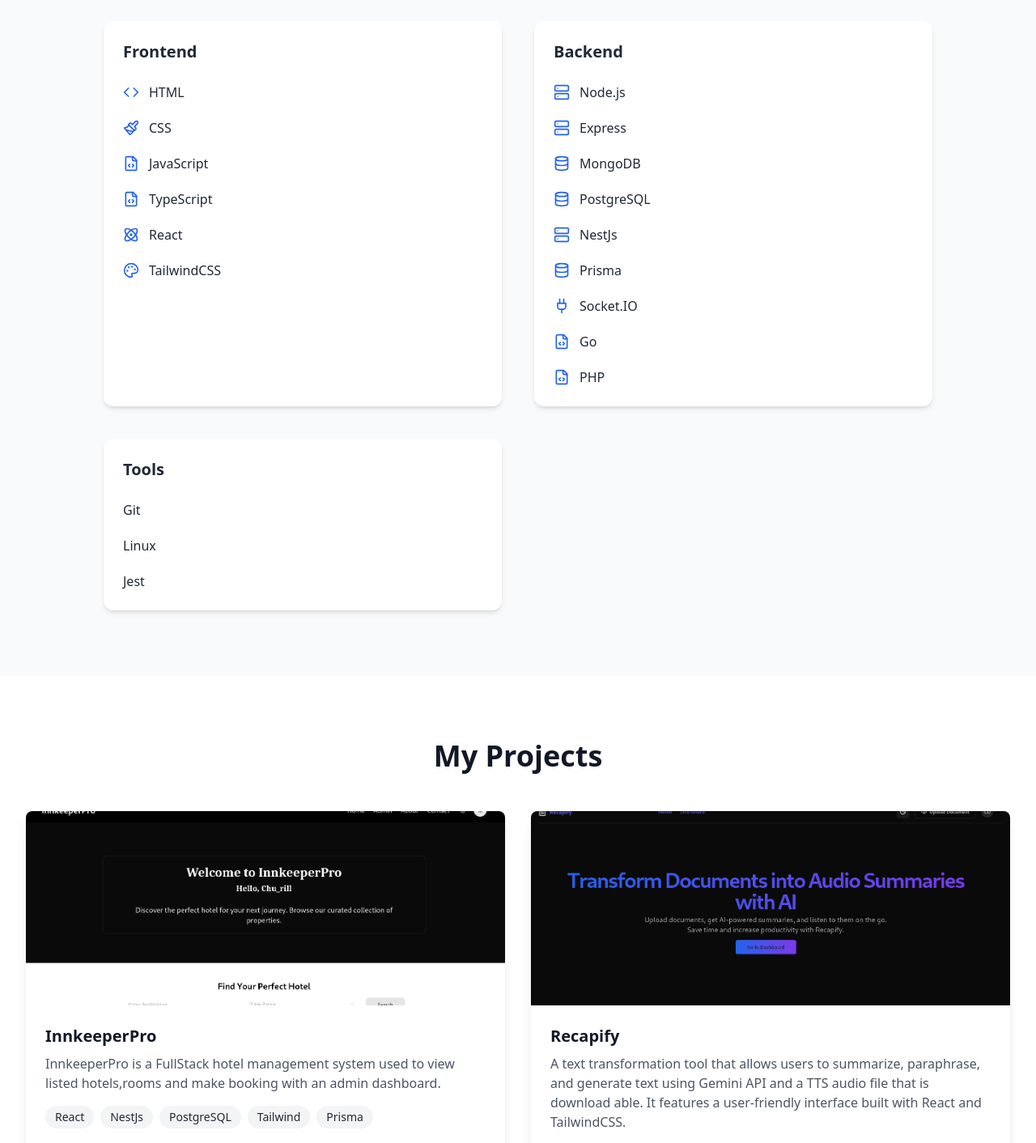
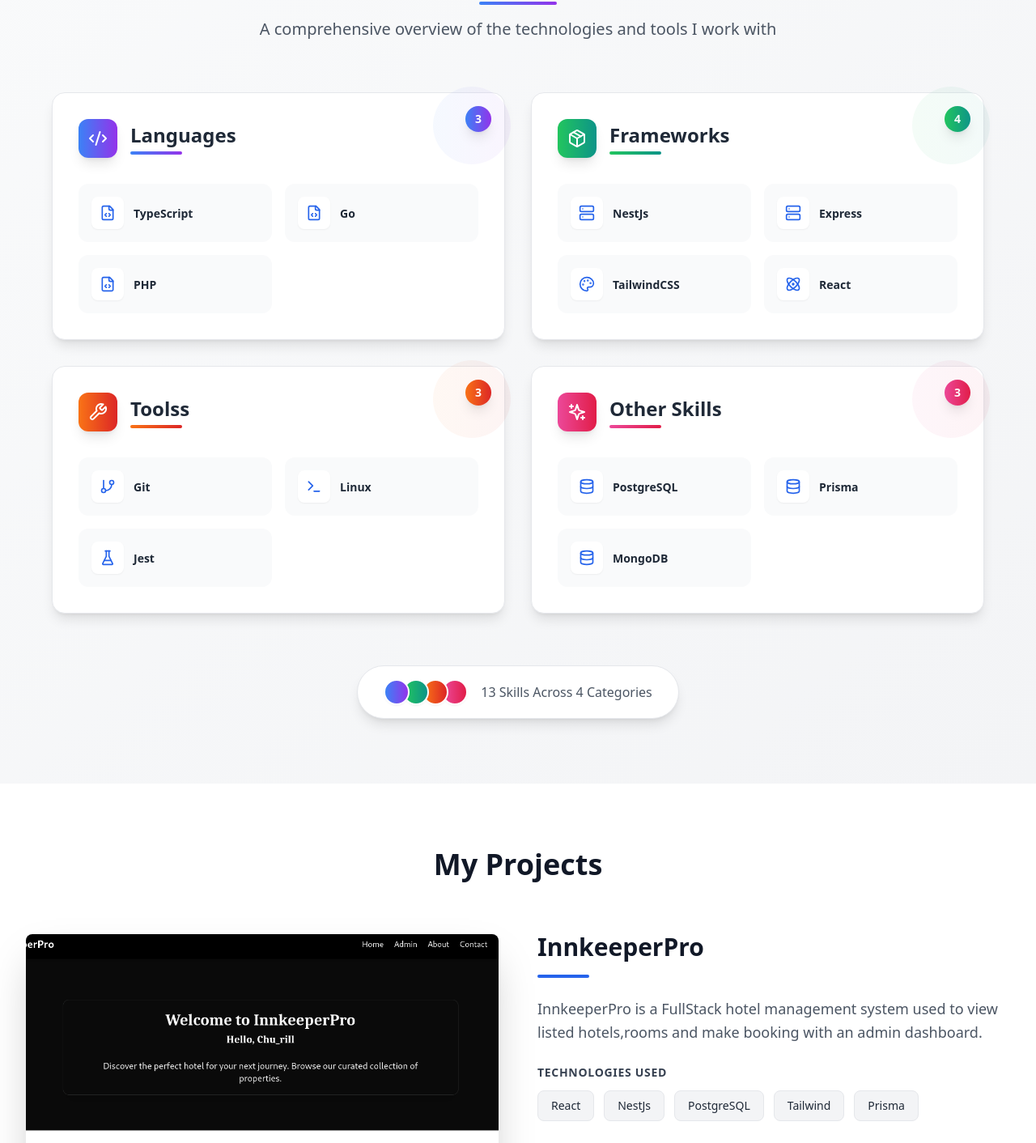
Before and after one commit to Chu-rill/portfolio-v1, a React (Vite) app: page / in a window 1280 px wide. Shown: the part 1980-3392 px from the top of the page at 81% size. Built offline with nearby package versions, Linux system fonts and the light colour scheme.

Commit message:
refactor: update personal information and enhance skills categorization

```diff
--- a/src/App.tsx
+++ b/src/App.tsx
@@ -40,7 +40,7 @@ function App() {
     // Constants for consistent values
     const SITE_DOMAIN = "https://churchill-daniel.vercel.app/";
     const PORTFOLIO_IMAGE = `${SITE_DOMAIN}/profile2.jpeg`;
-    const NAME = "Churchill Daniel";
+    const NAME = "Churchill Daniel Rimamskep";
     const DESCRIPTION =
       "Software developer specializing in React, NestJS, Express and modern TypeScript applications with a focus on performance and user experience.";
 
@@ -65,7 +65,7 @@ function App() {
     }
     metaKeywords.setAttribute(
       "content",
-      "Software developer, web developer, React developer, NestJS, ExpressJS, PostgreSQL, Prisma, TypeScript, Churchill, Daniel"
+      "Software developer, web developer, React developer, NestJS, ExpressJS, PostgreSQL, Prisma, TypeScript, Churchill, Daniel,Rimamskep, portfolio, personal website, frontend developer, backend developer, fullstack developer"
     );
 
     // Add social tags
--- a/src/components/Projects.tsx
+++ b/src/components/Projects.tsx
@@ -1,53 +1,100 @@
-import React from 'react';
-import { projects } from '../data';
-import { ExternalLink, Github } from 'lucide-react';
+import React from "react";
+import { projects } from "../data";
+import { ExternalLink, Github } from "lucide-react";
 
 const Projects: React.FC = () => {
   return (
     <section id="projects" className="py-20">
       <div className="container mx-auto px-4 sm:px-6 lg:px-8">
-        <h2 className="text-3xl sm:text-4xl font-bold text-center text-gray-900 dark:text-white mb-12">
+        <h2 className="text-3xl sm:text-4xl font-bold text-center text-gray-900 dark:text-white mb-16">
           My Projects
         </h2>
-        <div className="grid grid-cols-1 md:grid-cols-2 gap-8">
-          {projects.map((project) => (
+        <div className="space-y-20">
+          {projects.map((project, index) => (
             <div
               key={project.id}
-              className="bg-white dark:bg-gray-800 rounded-lg shadow-lg overflow-hidden transition-transform duration-300 hover:-translate-y-2"
+              className={`flex flex-col lg:flex-row items-center gap-12 ${
+                index % 2 === 1 ? "lg:flex-row-reverse" : ""
+              }`}
             >
-              <div className="h-60 overflow-hidden">
-                <img
-                  src={project.image}
-                  alt={project.title}
-                  className="w-full h-full object-cover transition-transform duration-500 hover:scale-105"
-                />
+              {/* Project Image */}
+              <div className="w-full lg:w-1/2">
+                <div className="relative group">
+                  <div className="h-80 overflow-hidden rounded-lg shadow-2xl">
+                    <img
+                      src={project.image}
+                      alt={project.title}
+                      className="w-full h-full object-cover transition-transform duration-500 group-hover:scale-105"
+                    />
+                  </div>
+                  {/* Overlay on hover */}
+                  <div className="absolute inset-0 bg-gradient-to-t from-black/50 to-transparent opacity-0 group-hover:opacity-100 transition-opacity duration-300 rounded-lg flex items-end justify-center pb-6">
+                    <div className="flex space-x-4">
+                      {project.demoLink && (
+                        <a
+                          href={project.demoLink}
+                          target="_blank"
+                          rel="noopener noreferrer"
+                          className="flex items-center bg-blue-600 hover:bg-blue-700 text-white px-4 py-2 rounded-lg transition-colors duration-300"
+                        >
+                          <ExternalLink size={18} className="mr-2" /> Live Demo
+                        </a>
+                      )}
+                      {project.codeLink && (
+                        <a
+                          href={project.codeLink}
+                          target="_blank"
+                          rel="noopener noreferrer"
+                          className="flex items-center bg-gray-800 hover:bg-gray-900 text-white px-4 py-2 rounded-lg transition-colors duration-300"
+                        >
+                          <Github size={18} className="mr-2" /> View Code
+                        </a>
+                      )}
+                    </div>
+                  </div>
+                </div>
               </div>
-              <div className="p-6">
-                <h3 className="text-xl font-bold text-gray-900 dark:text-white mb-2">
-                  {project.title}
-                </h3>
-                <p className="text-gray-600 dark:text-gray-400 mb-4">
+
+              {/* Project Details */}
+              <div className="w-full lg:w-1/2 space-y-6">
+                <div className="space-y-4">
+                  <h3 className="text-3xl font-bold text-gray-900 dark:text-white">
+                    {project.title}
+                  </h3>
+                  <div className="w-16 h-1 bg-blue-600 rounded"></div>
+                </div>
+
+                <p className="text-lg text-gray-600 dark:text-gray-400 leading-relaxed">
                   {project.description}
                 </p>
-                <div className="flex flex-wrap gap-2 mb-4">
-                  {project.tags.map((tag) => (
-                    <span
-                      key={tag}
-                      className="px-3 py-1 bg-gray-100 dark:bg-gray-700 text-gray-800 dark:text-gray-300 text-sm rounded-full"
-                    >
-                      {tag}
-                    </span>
-                  ))}
+
+                {/* Technologies Used */}
+                <div>
+                  <h4 className="text-sm font-semibold text-gray-700 dark:text-gray-300 mb-3 uppercase tracking-wider">
+                    Technologies Used
+                  </h4>
+                  <div className="flex flex-wrap gap-3">
+                    {project.tags.map((tag) => (
+                      <span
+                        key={tag}
+                        className="px-4 py-2 bg-gray-100 dark:bg-gray-700 text-gray-800 dark:text-gray-300 text-sm rounded-lg border border-gray-200 dark:border-gray-600 hover:bg-gray-200 dark:hover:bg-gray-600 transition-colors duration-300"
+                      >
+                        {tag}
+                      </span>
+                    ))}
+                  </div>
                 </div>
-                <div className="flex space-x-4">
+
+                {/* Action Buttons */}
+                <div className="flex space-x-4 pt-4">
                   {project.demoLink && (
                     <a
                       href={project.demoLink}
                       target="_blank"
                       rel="noopener noreferrer"
-                      className="flex items-center text-blue-600 dark:text-blue-400 hover:text-blue-800 dark:hover:text-blue-300 transition-colors duration-300"
+                      className="flex items-center bg-blue-600 hover:bg-blue-700 text-white px-6 py-3 rounded-lg transition-all duration-300 transform hover:scale-105 shadow-lg"
                     >
-                      <ExternalLink size={18} className="mr-1" /> Live Demo
+                      <ExternalLink size={20} className="mr-2" /> Live Demo
                     </a>
                   )}
                   {project.codeLink && (
@@ -55,9 +102,9 @@ const Projects: React.FC = () => {
                       href={project.codeLink}
                       target="_blank"
                       rel="noopener noreferrer"
-                      className="flex items-center text-gray-700 dark:text-gray-300 hover:text-gray-900 dark:hover:text-gray-100 transition-colors duration-300"
+                      className="flex items-center border-2 border-gray-700 dark:border-gray-300 text-gray-700 dark:text-gray-300 hover:bg-gray-700 hover:text-white dark:hover:bg-gray-300 dark:hover:text-gray-900 px-6 py-3 rounded-lg transition-all duration-300 transform hover:scale-105"
                     >
-                      <Github size={18} className="mr-1" /> View Code
+                      <Github size={20} className="mr-2" /> View Code
                     </a>
                   )}
                 </div>
--- a/src/components/Skills.tsx
+++ b/src/components/Skills.tsx
@@ -3,35 +3,81 @@ import { skills } from "../data";
 import * as LucideIcons from "lucide-react";
 
 const Skills: React.FC = () => {
-  const categories = ["frontend", "backend", "tools", "other"] as const;
+  const categories = ["language", "framework", "tools", "other"] as const;
+
+  const categoryIcons = {
+    language: "Code2",
+    framework: "Package",
+    tools: "Wrench",
+    other: "Sparkles",
+  } as const;
+
+  const categoryColors = {
+    language: "from-blue-500 to-purple-600",
+    framework: "from-green-500 to-teal-600",
+    tools: "from-orange-500 to-red-600",
+    other: "from-pink-500 to-rose-600",
+  } as const;
 
   return (
-    <section className="py-20 bg-gray-50 dark:bg-gray-800">
+    <section className="py-20 bg-gradient-to-br from-gray-50 to-gray-100 dark:from-gray-900 dark:to-gray-800">
       <div className="container mx-auto px-4 sm:px-6 lg:px-8">
-        <h2 className="text-3xl sm:text-4xl font-bold text-center text-gray-900 dark:text-white mb-12">
+        {/* Header Section */}
+        <div className="text-center mb-16">
+          <h2 className="text-4xl sm:text-5xl font-bold text-gray-900 dark:text-white mb-4">
             My Skills
           </h2>
+          <div className="w-24 h-1 bg-gradient-to-r from-blue-500 to-purple-600 mx-auto rounded-full mb-4"></div>
+          <p className="text-xl text-gray-600 dark:text-gray-400 max-w-2xl mx-auto">
+            A comprehensive overview of the technologies and tools I work with
+          </p>
+        </div>
 
-        <div className="max-w-5xl mx-auto">
-          <div className="grid grid-cols-1 md:grid-cols-2 gap-10">
+        <div className="max-w-6xl mx-auto">
+          <div className="grid grid-cols-1 md:grid-cols-2 gap-8">
             {categories.map((category) => {
               const categorySkills = skills.filter(
                 (skill) => skill.category === category
               );
               if (categorySkills.length === 0) return null;
 
+              const CategoryIcon =
+                categoryIcons[category] in LucideIcons
+                  ? (LucideIcons[
+                      categoryIcons[category] as keyof typeof LucideIcons
+                    ] as React.ComponentType<{
+                      size?: number;
+                      className?: string;
+                    }>)
+                  : null;
+
               return (
                 <div
                   key={category}
-                  className="bg-white dark:bg-gray-700 rounded-xl p-6 shadow-md"
+                  className="group relative bg-white dark:bg-gray-800 rounded-2xl p-8 shadow-lg hover:shadow-2xl transition-all duration-500 transform hover:-translate-y-2 border border-gray-200 dark:border-gray-700"
                 >
-                  <h3 className="text-xl font-semibold text-gray-800 dark:text-gray-200 mb-6 capitalize flex items-center">
-                    <span>{category}</span>
+                  {/* Category Header */}
+                  <div className="flex items-center mb-8">
+                    <div
+                      className={`w-12 h-12 rounded-xl bg-gradient-to-r ${categoryColors[category]} flex items-center justify-center mr-4 shadow-lg`}
+                    >
+                      {CategoryIcon && (
+                        <CategoryIcon size={24} className="text-white" />
+                      )}
+                    </div>
+                    <div>
+                      <h3 className="text-2xl font-bold text-gray-800 dark:text-gray-200 capitalize">
+                        {category === "other" ? "Other Skills" : `${category}s`}
                       </h3>
-                  <div className="space-y-5">
-                    {categorySkills.map((skill) => {
-                      // Fixed TypeScript error by checking if the icon exists in LucideIcons
-                      // and using type assertion to ensure it's a valid component
+                      <div
+                        className={`w-16 h-1 bg-gradient-to-r ${categoryColors[category]} rounded-full mt-1`}
+                      ></div>
+                    </div>
+                  </div>
+
+                  {/* Skills Grid */}
+                  <div className="grid grid-cols-1 sm:grid-cols-2 gap-4">
+                    {categorySkills.map((skill, index) => {
                       const IconComponent =
                         skill.icon in LucideIcons
                           ? (LucideIcons[
@@ -43,25 +89,78 @@ const Skills: React.FC = () => {
                           : null;
 
                       return (
-                        <div key={skill.id} className="group relative">
+                        <div
+                          key={skill.id}
+                          className="group/skill relative bg-gray-50 dark:bg-gray-700 rounded-xl p-4 hover:bg-gray-100 dark:hover:bg-gray-600 transition-all duration-300 cursor-pointer transform hover:scale-105"
+                          style={{
+                            animationDelay: `${index * 100}ms`,
+                          }}
+                        >
                           <div className="flex items-center">
-                            {IconComponent && (
+                            {IconComponent ? (
+                              <div className="w-10 h-10 rounded-lg bg-white dark:bg-gray-800 flex items-center justify-center mr-3 shadow-sm group-hover/skill:shadow-md transition-shadow duration-300">
                                 <IconComponent
                                   size={20}
-                                className="text-blue-600 dark:text-blue-400 mr-3 flex-shrink-0"
+                                  className="text-blue-600 dark:text-blue-400 group-hover/skill:scale-110 transition-transform duration-300"
                                 />
+                              </div>
+                            ) : (
+                              <div className="w-10 h-10 rounded-lg bg-white dark:bg-gray-800 flex items-center justify-center mr-3 shadow-sm group-hover/skill:shadow-md transition-shadow duration-300">
+                                <div className="w-4 h-4 bg-blue-600 dark:bg-blue-400 rounded-full"></div>
+                              </div>
                             )}
-                            <span className="text-gray-800 dark:text-gray-200 font-medium">
+                            <div className="flex-1">
+                              <span className="text-gray-800 dark:text-gray-200 font-semibold text-sm group-hover/skill:text-gray-900 dark:group-hover/skill:text-white transition-colors duration-300">
                                 {skill.name}
                               </span>
                             </div>
+                          </div>
+
+                          {/* Hover Effect Border */}
+                          <div
+                            className={`absolute inset-0 rounded-xl bg-gradient-to-r ${categoryColors[category]} opacity-0 group-hover/skill:opacity-10 transition-opacity duration-300`}
+                          ></div>
+                        </div>
+                      );
+                    })}
+                  </div>
+
+                  {/* Skill Count Badge */}
+                  <div className="absolute top-4 right-4">
+                    <div
+                      className={`w-8 h-8 rounded-full bg-gradient-to-r ${categoryColors[category]} flex items-center justify-center shadow-lg`}
+                    >
+                      <span className="text-white text-sm font-bold">
+                        {categorySkills.length}
+                      </span>
+                    </div>
+                  </div>
+
+                  {/* Background Decoration */}
+                  <div
+                    className={`absolute -top-2 -right-2 w-24 h-24 bg-gradient-to-r ${categoryColors[category]} rounded-full opacity-5 group-hover:opacity-10 transition-opacity duration-500`}
+                  ></div>
                 </div>
               );
             })}
           </div>
         </div>
-              );
-            })}
+
+        {/* Bottom Section */}
+        <div className="text-center mt-16">
+          <div className="inline-flex items-center bg-white dark:bg-gray-800 rounded-full px-8 py-4 shadow-lg border border-gray-200 dark:border-gray-700">
+            <div className="flex -space-x-2 mr-4">
+              {categories.slice(0, 4).map((category, index) => (
+                <div
+                  key={category}
+                  className={`w-8 h-8 rounded-full bg-gradient-to-r ${categoryColors[category]} border-2 border-white dark:border-gray-800 shadow-sm`}
+                  style={{ zIndex: 10 - index }}
+                ></div>
+              ))}
+            </div>
+            <span className="text-gray-600 dark:text-gray-400 font-medium">
+              {skills.length} Skills Across {categories.length} Categories
+            </span>
           </div>
         </div>
       </div>
--- a/src/data/index.ts
+++ b/src/data/index.ts
@@ -92,115 +92,83 @@ export const projects: Project[] = [
 ];
 
 export const skills: Skill[] = [
-  { id: 1, name: "HTML", icon: "Code", category: "frontend", proficiency: 95 },
   {
-    id: 2,
-    name: "CSS",
-    icon: "Paintbrush",
-    category: "frontend",
-    proficiency: 90,
+    id: 1,
+    name: "TypeScript",
+    icon: "FileCode",
+    category: "language",
+  },
+  {
+    id: 8,
+    name: "NestJs",
+    icon: "Server",
+    category: "framework",
   },
   {
     id: 3,
-    name: "JavaScript",
-    icon: "FileCode",
-    category: "frontend",
-    proficiency: 92,
+    name: "Express",
+    icon: "Server",
+    category: "framework",
+  },
+  {
+    id: 5,
+    name: "Git",
+    icon: "GitBranch", // Changed from "code" to proper Lucide icon
+    category: "tools",
+  },
+  {
+    id: 6,
+    name: "TailwindCSS",
+    icon: "Palette",
+    category: "framework",
+  },
+  {
+    id: 7,
+    name: "PostgreSQL",
+    icon: "Database",
+    category: "other",
+  },
+  {
+    id: 2,
+    name: "React",
+    icon: "Atom",
+    category: "framework",
+  },
+  {
+    id: 9,
+    name: "Prisma",
+    icon: "Database",
+    category: "other",
   },
   {
     id: 4,
-    name: "TypeScript",
-    icon: "FileCode",
-    category: "frontend",
-    proficiency: 88,
-  },
-  { id: 5, name: "React", icon: "Atom", category: "frontend", proficiency: 90 },
-  {
-    id: 6,
-    name: "Node.js",
-    icon: "Server",
-    category: "backend",
-    proficiency: 85,
-  },
-  {
-    id: 7,
-    name: "Express",
-    icon: "Server",
-    category: "backend",
-    proficiency: 87,
-  },
-  {
-    id: 8,
     name: "MongoDB",
     icon: "Database",
-    category: "backend",
-    proficiency: 82,
-  },
-  {
-    id: 9,
-    name: "Git",
-    icon: "code",
-    category: "tools",
-    proficiency: 89,
+    category: "other",
   },
   {
     id: 10,
-    name: "TailwindCSS",
-    icon: "Palette",
-    category: "frontend",
-    proficiency: 92,
-  },
-  // {
-  //   id: 11,
-  //   name: "Redux",
-  //   icon: "Layers",
-  //   category: "frontend",
-  //   proficiency: 84,
-  // },
-  // { id: 12, name: "Firebase", icon: "Flame", category: "backend", proficiency: 80 },
-  {
-    id: 13,
-    name: "PostgreSQL",
-    icon: "Database",
-    category: "backend",
-    proficiency: 78,
+    name: "Linux",
+    icon: "Terminal", // Changed from "code" to proper Lucide icon
+    category: "tools",
   },
   {
-    id: 14,
-    name: "NestJs",
-    icon: "Server",
-    category: "backend",
-    proficiency: 83,
+    id: 11,
+    name: "Jest",
+    icon: "FlaskConical", // Changed from "code" to proper Lucide icon
+    category: "tools",
   },
   {
-    id: 15,
-    name: "Prisma",
-    icon: "Database",
-    category: "backend",
-    proficiency: 80,
-  },
-  {
-    id: 16,
-    name: "Socket.IO",
-    icon: "Plug",
-    category: "backend",
-    proficiency: 79,
-  },
-  { id: 17, name: "Linux", icon: "code", category: "tools", proficiency: 75 },
-  { id: 18, name: "Jest", icon: "code", category: "tools", proficiency: 76 },
-  {
-    id: 19,
+    id: 12,
     name: "Go",
     icon: "FileCode",
-    category: "backend",
-    proficiency: 20,
+    category: "language",
   },
   {
     id: 20,
     name: "PHP",
     icon: "FileCode",
-    category: "backend",
-    proficiency: 30,
+    category: "language",
   },
 ];
 
--- a/src/types/index.ts
+++ b/src/types/index.ts
@@ -12,8 +12,7 @@ export interface Skill {
   id: number;
   name: string;
   icon: string;
-  category: "frontend" | "backend" | "tools" | "other" | "wrench";
-  proficiency: number;
+  category: "language" | "framework" | "tools" | "other" | "wrench";
 }
 
 export interface SocialLink {
```
Also changed, not shown: index.html (+9 -6 lines). Lines whose indentation alone changed are shown as unchanged.
